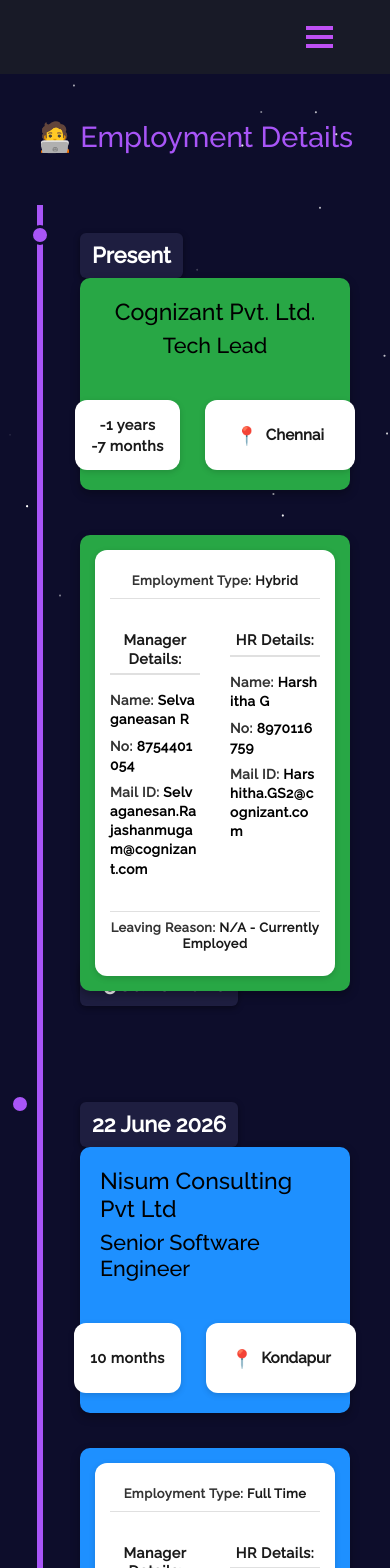
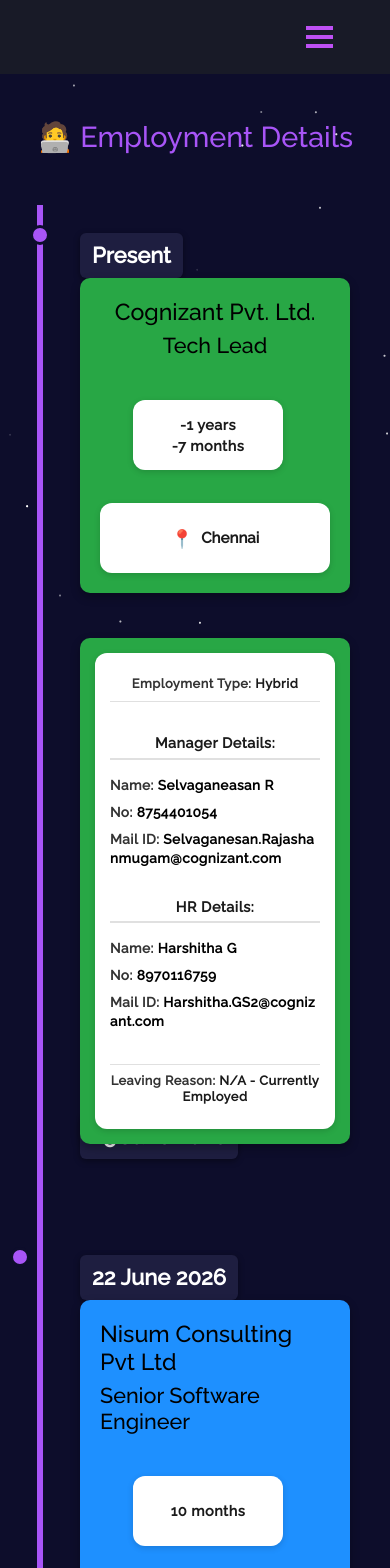
Before and after one commit to gnanamuthugm/portfolio, a React (Create React App) app: page /#/employment-details in a window 390 px wide. Shown: the top 1568 px of the page. Built offline with nearby package versions, Linux system fonts and the light colour scheme.

Commit message:
employment details nisum city name changed in mobbile device

```diff
--- a/src/components/EmploymentDetails/EmploymentDetails.css
+++ b/src/components/EmploymentDetails/EmploymentDetails.css
@@ -272,6 +272,38 @@
   h4 {
     text-align: left;
   }
+
+  .badge-row {
+    flex-direction: column;
+    gap: 10px;
+  }
+
+  .duration-badge,
+  .location-badge {
+    width: auto;
+    min-width: auto;
+    font-size: 0.8rem;
+    padding: 5px 12px;
+    text-align: center;
+    /* margin-left: 10px; */
+  }
+
+  .employer-detail-badge {
+    font-size: 0.75rem;
+    padding: 10px;
+    overflow: hidden;
+    word-wrap: break-word;
+    text-align: center;
+  }
+
+  .employer-details-row {
+    flex-direction: column;
+    gap: 10px;
+  }
+
+  .employer-details-column {
+    min-width: auto;
+  }
 }
 
 .badge-row {
@@ -309,7 +341,7 @@
 .duration-badge {
   width: 150px;
   height: 70px;
-
+  margin-left: 33px;
   display: flex;
   justify-content: center;
   align-items: center;
--- a/src/components/EmploymentDetails/EmploymentDetails.js
+++ b/src/components/EmploymentDetails/EmploymentDetails.js
@@ -36,13 +36,13 @@
     end: "22 June 2026",
     company: "Nisum Consulting Pvt Ltd",
     role: "Senior Software Engineer",
-    location: "Kondapur",
+    location: "Hyderabad",
     color: "blue",
     employerDetails: {
       organizationName: "Nisum Consulting Pvt Ltd",
       country: "India",
       state: "Telangana",
-      city: "Kondapur",
+      city: "Hyderabad",
       employerPhone: "9182546630",
       employeeId: "42167",
       jobTitle: "Senior Software Engineer",
```
